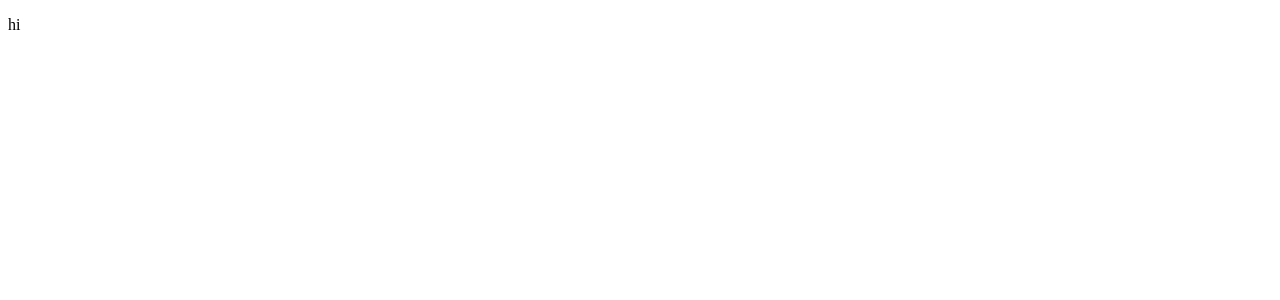
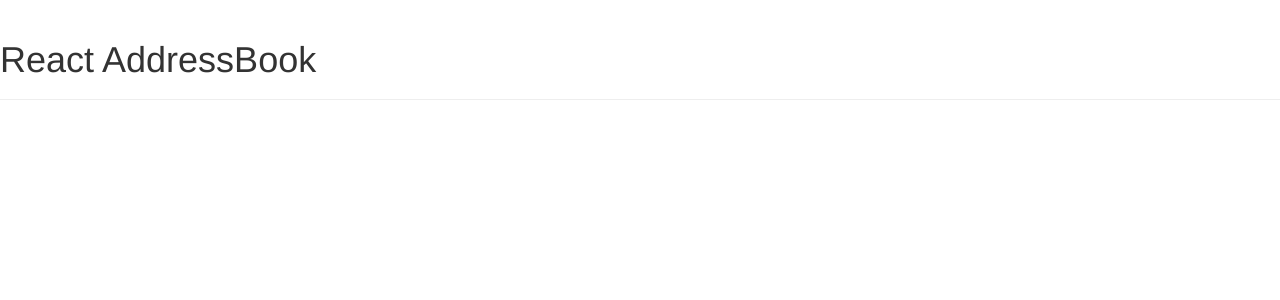
Before and after one commit to arifrajib/react-addressbook, a React app: page / in a window 1280 px wide. Shown: the top 300 px of the page. Built offline with nearby package versions, Linux system fonts and the light colour scheme.

Commit message:
Page Header added

```diff
--- a/index.html
+++ b/index.html
@@ -3,6 +3,8 @@
 <head>
   <meta charset="UTF-8">
   <title>React AddressBook</title>
+  <link href="https://maxcdn.bootstrapcdn.com/font-awesome/4.5.0/css/font-awesome.min.css" rel="stylesheet">
+  <link href="https://maxcdn.bootstrapcdn.com/bootstrap/3.3.6/css/bootstrap.min.css" rel="stylesheet">
 </head>
 <body>
   <div id="app"></div>
--- a/src/Container/App.jsx
+++ b/src/Container/App.jsx
@@ -1,12 +1,20 @@
 import React, { Component } from 'react';
-
+import {
+	PageHeader
+} from 'react-bootstrap';
 
 class App extends Component {
 	constructor (){
 		super();
 	}
 	render (){
-		return <p>hi</p>;
+		return (
+			<div>
+				<PageHeader>
+					React AddressBook
+				</PageHeader>
+			</div>
+		);
 	}
 }
 
```
